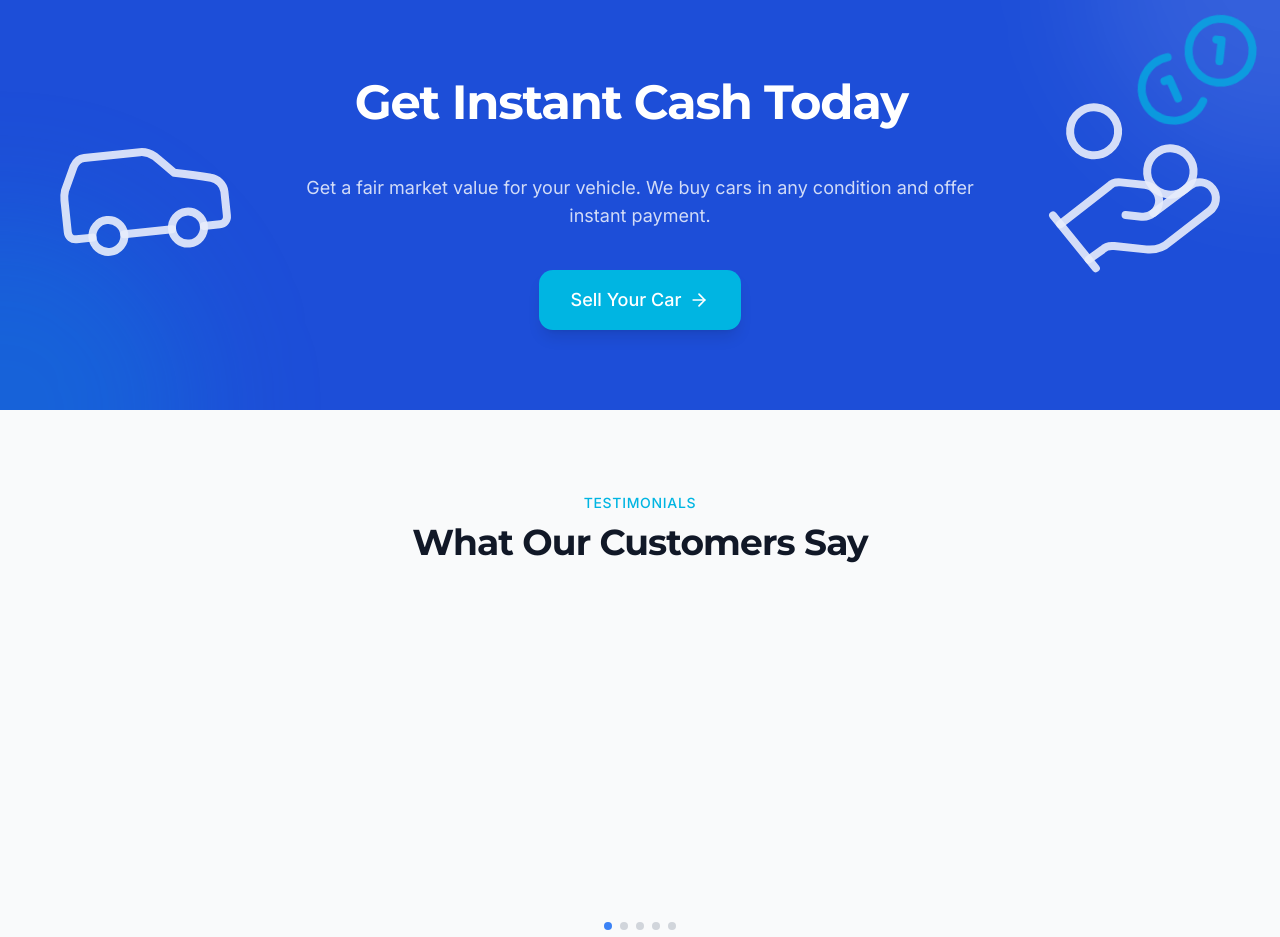
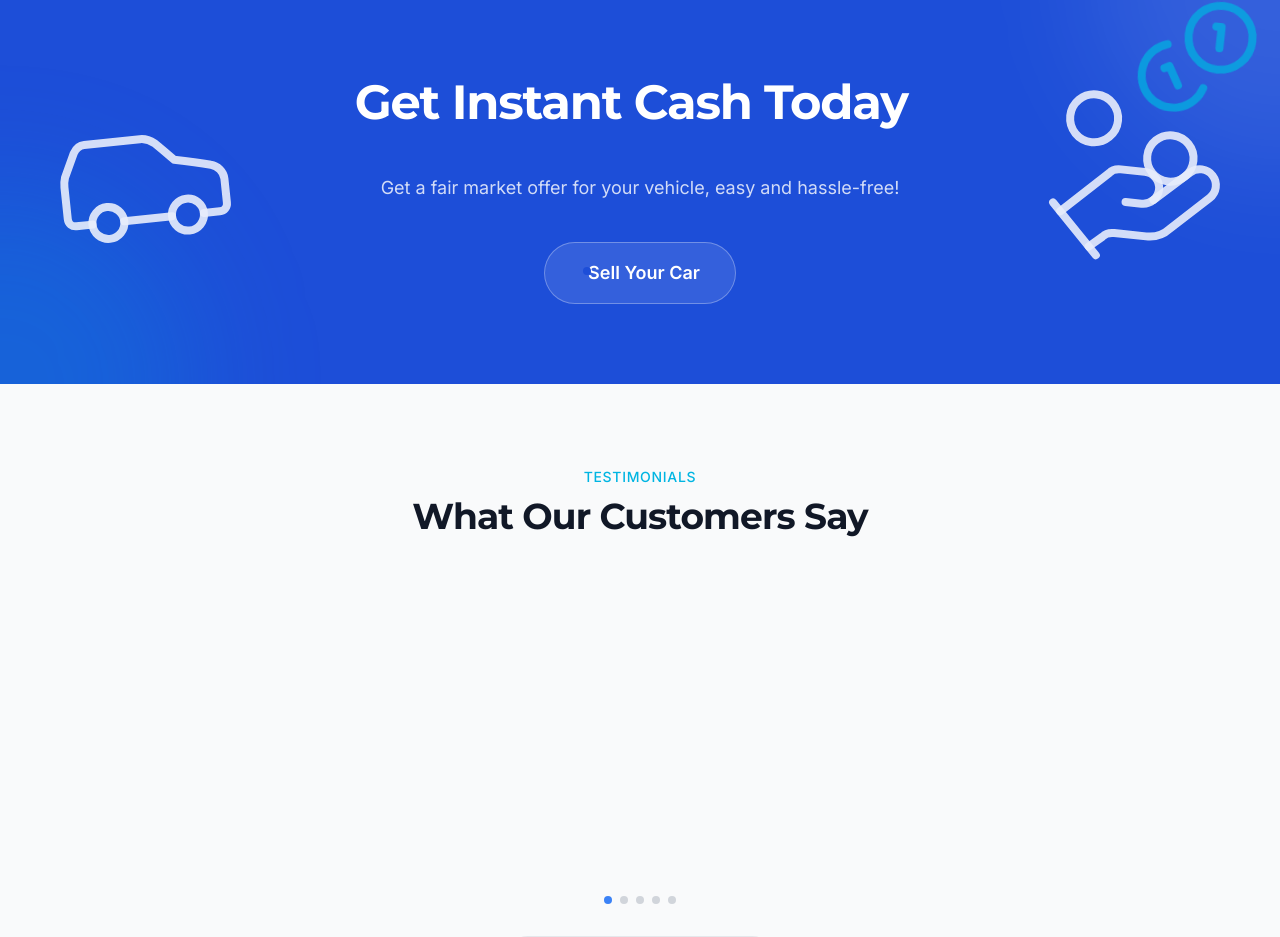
Before and after one commit to pottie2288/king-cars-website, a React (Vite) app: page / in a window 1280 px wide. Shown: the part 2760-3697 px from the top of the page. Built offline with nearby package versions, Linux system fonts and the light colour scheme.

Commit message:
feat: integrate interactive hover button on home page

```diff
--- /dev/null
+++ b/src/components/ui/interactive-hover-button.tsx
@@ -0,0 +1,37 @@
+import React from "react";
+import { ArrowRight } from "lucide-react";
+import { cn } from "@/lib/utils";
+
+interface InteractiveHoverButtonProps
+  extends React.ButtonHTMLAttributes<HTMLButtonElement> {
+  text?: string;
+}
+
+const InteractiveHoverButton = React.forwardRef<
+  HTMLButtonElement,
+  InteractiveHoverButtonProps
+>(({ text = "Button", className, ...props }, ref) => {
+  return (
+    <button
+      ref={ref}
+      className={cn(
+        "group relative w-32 cursor-pointer overflow-hidden rounded-full border bg-background p-2 text-center font-semibold",
+        className,
+      )}
+      {...props}
+    >
+      <span className="inline-block translate-x-1 transition-all duration-300 group-hover:translate-x-12 group-hover:opacity-0">
+        {text}
+      </span>
+      <div className="absolute top-0 z-10 flex h-full w-full translate-x-12 items-center justify-center gap-2 text-primary-foreground opacity-0 transition-all duration-300 group-hover:-translate-x-1 group-hover:opacity-100">
+        <span>{text}</span>
+        <ArrowRight />
+      </div>
+      <div className="absolute left-[20%] top-[40%] h-2 w-2 scale-[1] rounded-lg bg-primary transition-all duration-300 group-hover:left-[0%] group-hover:top-[0%] group-hover:h-full group-hover:w-full group-hover:scale-[1.8] group-hover:bg-primary"></div>
+    </button>
+  );
+});
+
+InteractiveHoverButton.displayName = "InteractiveHoverButton";
+
+export { InteractiveHoverButton };
--- a/src/pages/HomePage.tsx
+++ b/src/pages/HomePage.tsx
@@ -1,5 +1,6 @@
 import { useEffect, useState } from 'react';
 import { ArrowRight, Shield, Clock, Award, Car as CarIcon, Coins, HandCoins } from 'lucide-react';
+import { InteractiveHoverButton } from '@/components/ui/interactive-hover-button';
 import { useNavigate } from 'react-router-dom';
 import { SearchBar } from '@/components/SearchBar';
 import { CarCard } from '@/components/CarCard';
@@ -254,17 +255,14 @@ export function HomePage({ favourites, onToggleFavourite }: HomePageProps) {
                   />
                 </h2>
                 <p className="text-white/80 text-lg mb-10 max-w-2xl mx-auto">
-                  Get a fair market value for your vehicle. We buy cars in any condition
-                  and offer instant payment.
+                  Get a fair market offer for your vehicle, easy and hassle-free!
                 </p>
                 <div className="flex flex-col sm:flex-row gap-4 justify-center">
-                  <button
+                  <InteractiveHoverButton
+                    text="Sell Your Car"
                     onClick={() => navigate('/sell-your-car')}
-                    className="btn-accent flex items-center justify-center gap-2 text-lg px-8 py-4 bg-king-cyan hover:bg-king-cyan/90 text-white rounded-xl shadow-lg hover:shadow-xl hover:-translate-y-1 transition-all"
-                  >
-                    Sell Your Car
-                    <ArrowRight className="w-5 h-5" />
-                  </button>
+                    className="w-48 border-white/30 bg-white/10 text-white text-lg py-4 hover:border-white"
+                  />
                 </div>
               </AnimatedSection>
             </div>
```
Also changed, not shown: src/components/ui/c4.txt (added).
